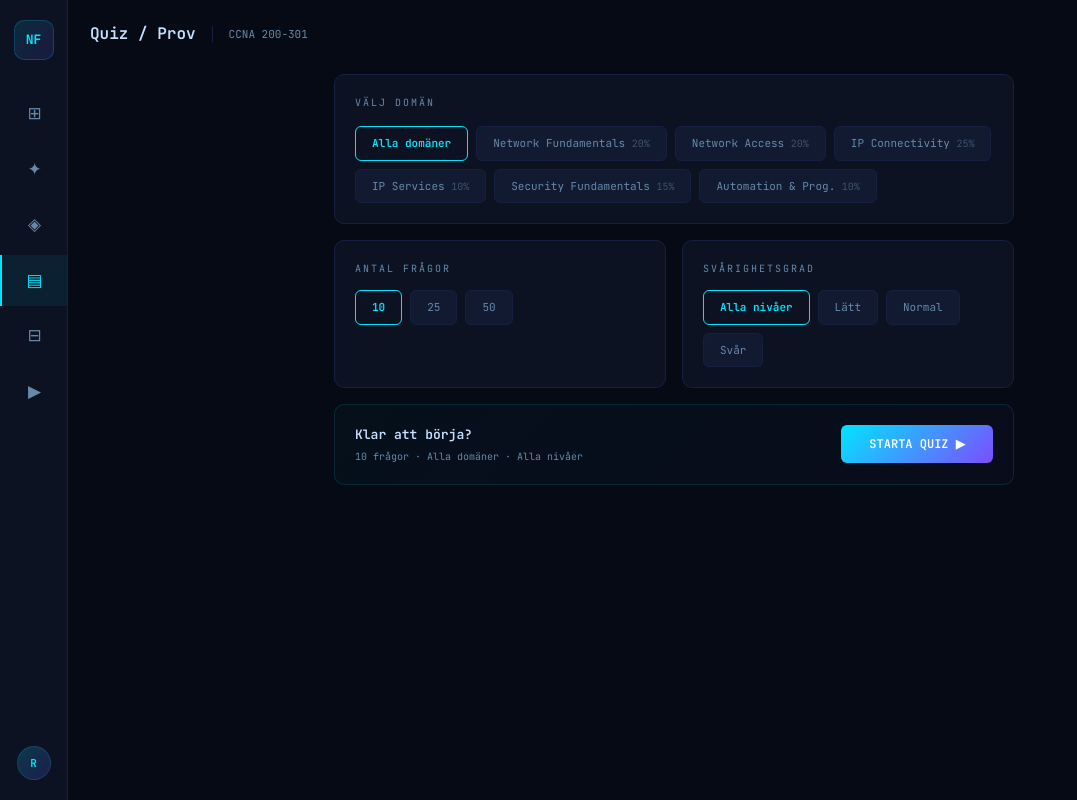
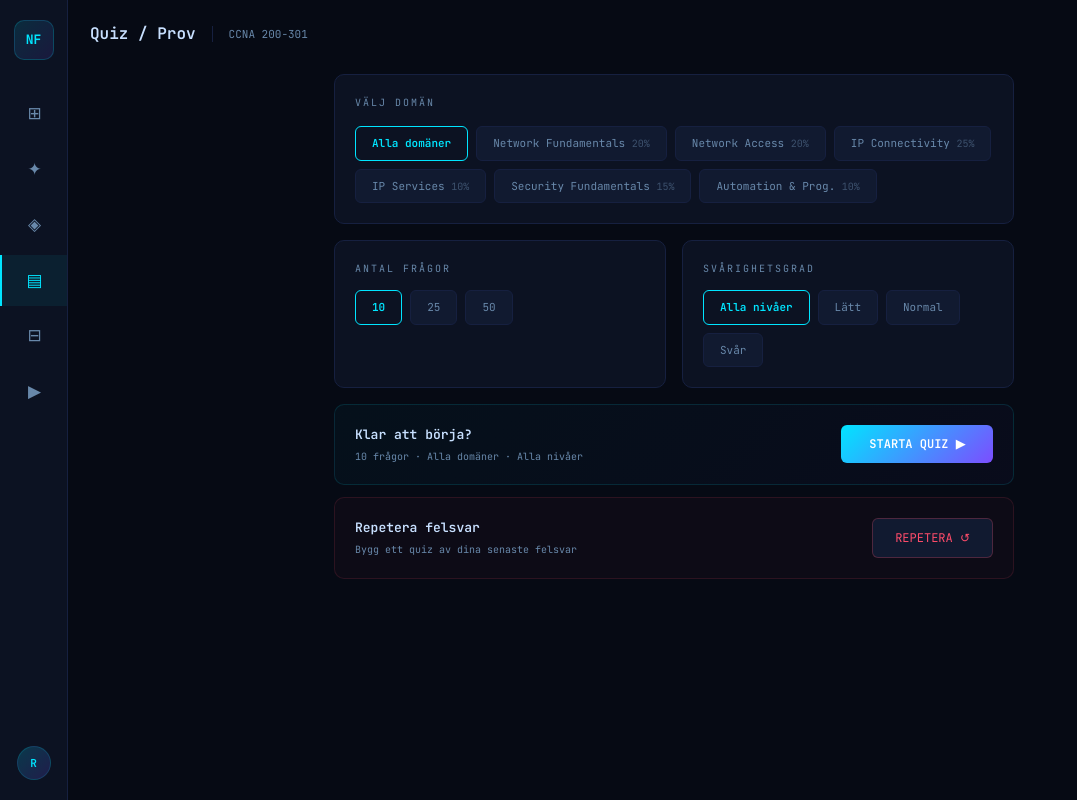
Before and after one commit to robbaking/netforge-ccna, a Next.js app: page /quiz in a window 1280 px wide. Shown: the whole page, without its empty margins (0-1077 px from the left). Built offline with nearby package versions, Linux system fonts and the light colour scheme.

Commit message:
feat: add repeat-wrong-answers option to QuizConfig

```diff
--- a/components/quiz/QuizConfig.tsx
+++ b/components/quiz/QuizConfig.tsx
@@ -5,6 +5,7 @@ import type { Domain, Difficulty } from "@/lib/types";
 
 interface Props {
   onStart: (domain: Domain | "all", count: number, difficulty: Difficulty | "all") => void;
+  onRepeatWrong: (count: number) => void;
   initialDomain?: Domain | "all";
 }
 
@@ -16,13 +17,14 @@ const DIFFICULTY_OPTIONS: { value: Difficulty | "all"; label: string }[] = [
   { value: "hard", label: "Svår" },
 ];
 
-export default function QuizConfig({ onStart, initialDomain = "all" }: Props) {
+export default function QuizConfig({ onStart, onRepeatWrong, initialDomain = "all" }: Props) {
   const [domain, setDomain] = useState<Domain | "all">(initialDomain);
   const [count, setCount] = useState(10);
   const [difficulty, setDifficulty] = useState<Difficulty | "all">("all");
 
   const selectStyle = (active: boolean, accent = "var(--cyan)"): React.CSSProperties => ({
-    padding: "8px 16px", borderRadius: 6, cursor: "pointer", fontSize: 11, fontWeight: active ? 600 : 400,
+    padding: "8px 16px", borderRadius: 6, cursor: "pointer", fontSize: 11,
+    fontWeight: active ? 600 : 400,
     background: active ? `${accent}15` : "var(--bg-elevated)",
     border: `1px solid ${active ? accent : "var(--border)"}`,
     color: active ? accent : "var(--text-dim)",
@@ -71,6 +73,7 @@ export default function QuizConfig({ onStart, initialDomain = "all" }: Props) {
         </div>
       </div>
 
+      <div style={{ display: "flex", flexDirection: "column", gap: 12 }}>
         <div className="nf-card" style={{
           display: "flex", alignItems: "center", justifyContent: "space-between",
           background: "linear-gradient(135deg, #00e5ff08, #7c4dff08)",
@@ -79,14 +82,37 @@ export default function QuizConfig({ onStart, initialDomain = "all" }: Props) {
           <div>
             <div style={{ fontSize: 13, fontWeight: 600, color: "var(--text)" }}>Klar att börja?</div>
             <div style={{ fontSize: 10, color: "var(--text-dim)", marginTop: 4 }}>
-            {count} frågor · {domain === "all" ? "Alla domäner" : DOMAINS.find(d => d.id === domain)?.label} · {
-              difficulty === "all" ? "Alla nivåer" : DIFFICULTY_OPTIONS.find(d => d.value === difficulty)?.label
-            }
+              {count} frågor · {domain === "all" ? "Alla domäner" : DOMAINS.find((d) => d.id === domain)?.label} ·{" "}
+              {difficulty === "all" ? "Alla nivåer" : DIFFICULTY_OPTIONS.find((d) => d.value === difficulty)?.label}
             </div>
           </div>
-        <button className="nf-btn-primary" style={{ padding: "10px 28px", fontSize: 12 }} onClick={() => onStart(domain, count, difficulty)}>
+          <button
+            className="nf-btn-primary"
+            style={{ padding: "10px 28px", fontSize: 12 }}
+            onClick={() => onStart(domain, count, difficulty)}
+          >
             STARTA QUIZ ▶
           </button>
+        </div>
+
+        <div className="nf-card" style={{
+          display: "flex", alignItems: "center", justifyContent: "space-between",
+          background: "#ff4c6a08", border: "1px solid #ff4c6a20",
+        }}>
+          <div>
+            <div style={{ fontSize: 13, fontWeight: 600, color: "var(--text)" }}>Repetera felsvar</div>
+            <div style={{ fontSize: 10, color: "var(--text-dim)", marginTop: 4 }}>
+              Bygg ett quiz av dina senaste felsvar
+            </div>
+          </div>
+          <button
+            className="nf-btn-secondary"
+            style={{ padding: "10px 22px", fontSize: 12, borderColor: "#ff4c6a40", color: "var(--red)" }}
+            onClick={() => onRepeatWrong(count)}
+          >
+            REPETERA ↺
+          </button>
+        </div>
       </div>
     </div>
   );
```
Lines whose indentation alone changed are shown as unchanged.
